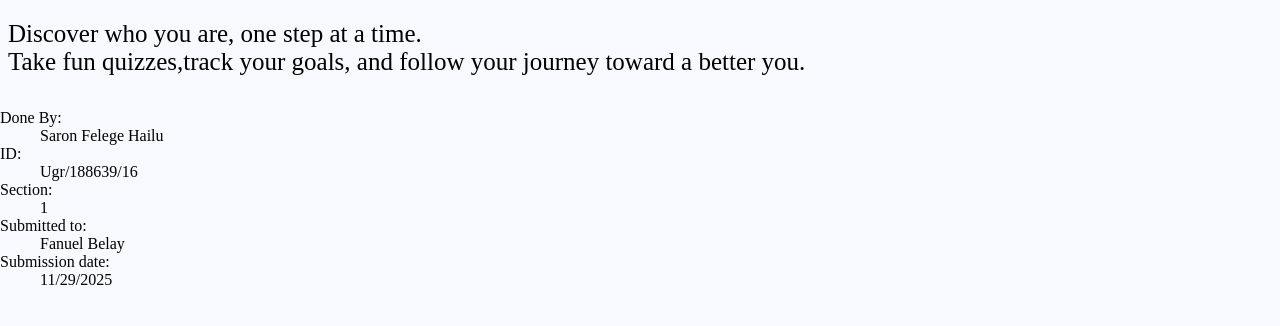
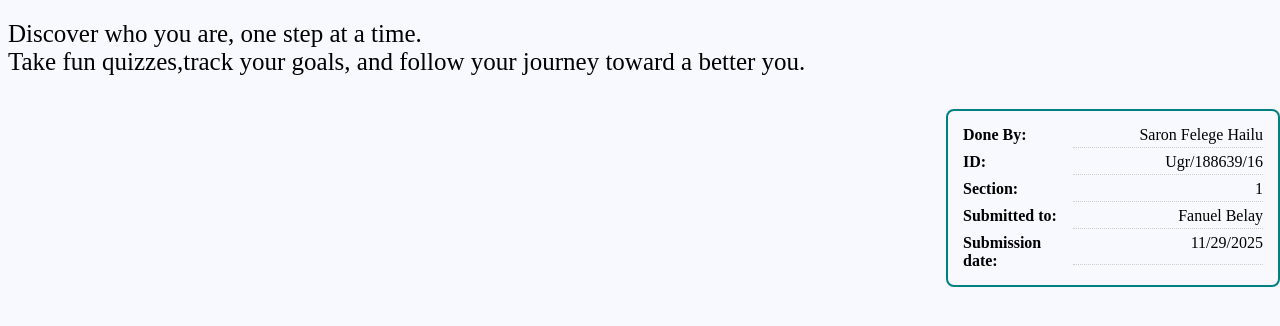
Before and after one commit to saron-12/web-project, a plain HTML site: page index.html in a window 1280 px wide. Shown: the part 204-530 px from the top of the page. Drawn offline with Linux system fonts and the light colour scheme.

Commit message:
Refactor CSS for improved structure and layout

```diff
--- a/casc.css
+++ b/casc.css
@@ -111,4 +111,30 @@ label:hover {
     background-color: #e8f5e9; /* Light green result box */
     border-radius: 8px;
     text-align: center;
+
 }
+.submission-list {
+    display: grid;
+    /* Creates two columns: one for the label, one for the value */
+    grid-template-columns: 1fr 2fr;
+    width: 300px;
+    margin-left: auto; /* Align the block to the right */
+    border: 2px solid teal;
+    padding: 15px;
+    border-radius: 8px;
+}
+
+.submission-list dt {
+    /* Styles the label (e.g., "Done By:") */
+    font-weight: bold;
+    text-align: left;
+}
+
+.submission-list dd {
+    /* Styles the value (e.g., "Saron Felege Hailu") */
+    margin-left: 10px; /* Separates it from the label */
+    text-align: right;
+    border-bottom: 1px dotted #ccc; /* Adds a separator line */
+    padding-bottom: 3px;
+    margin-bottom: 5px;
+}
```
